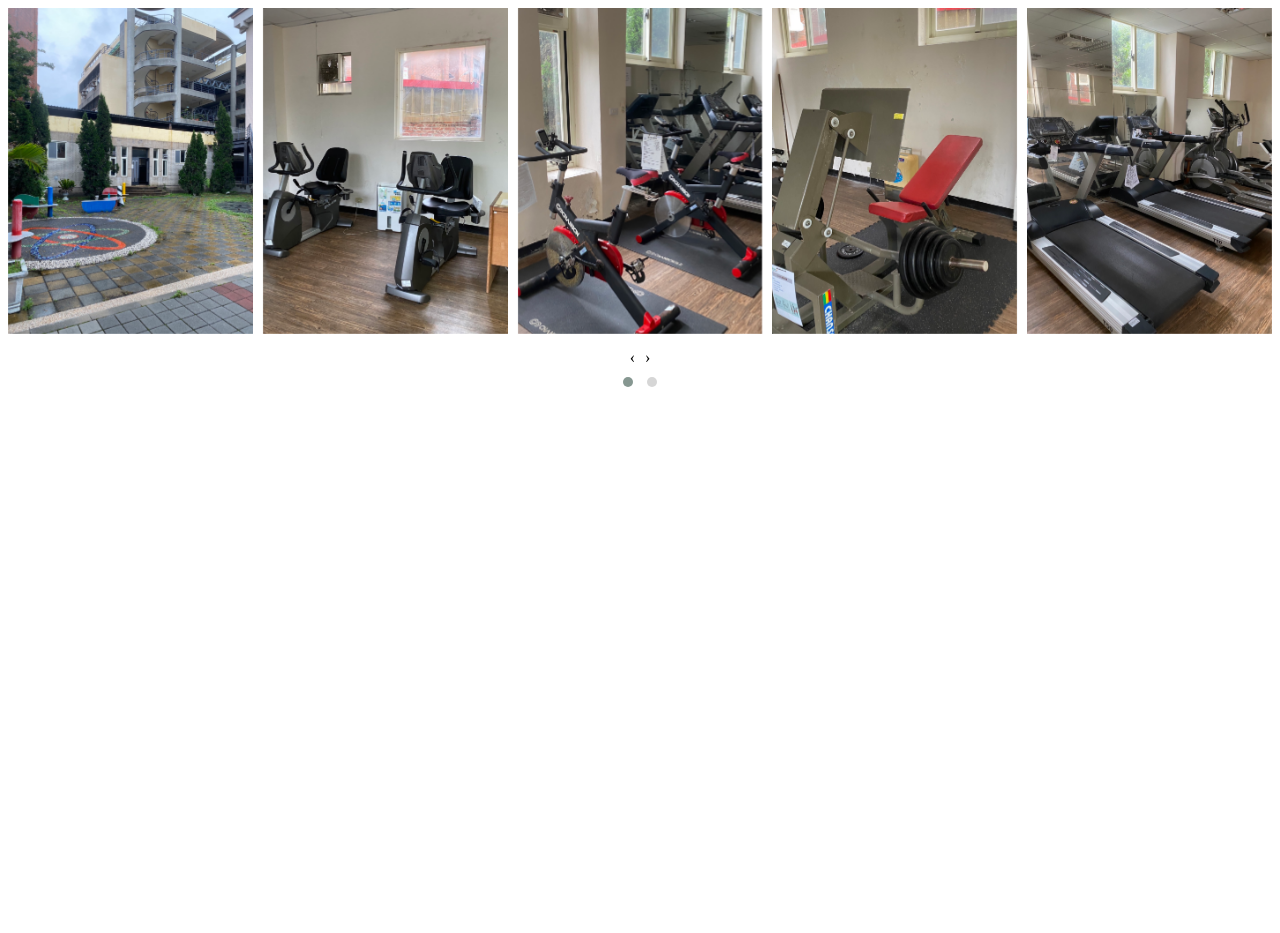
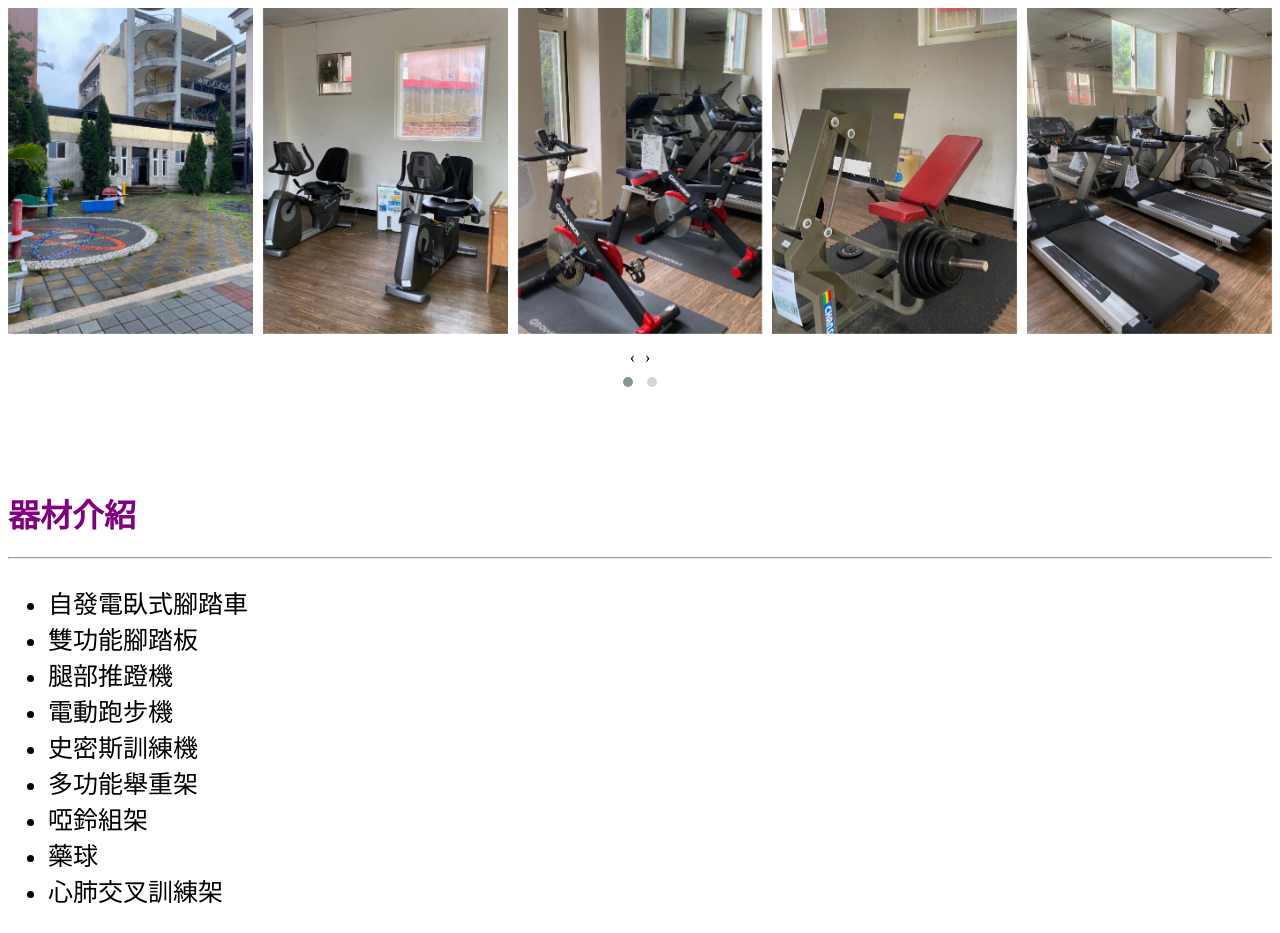
Before and after one commit to lyjray423/sport, a plain HTML site: page index.html in a window 1280 px wide. Before the commit the page ends 800 px from the top, so only its background shows below. Drawn offline with Linux system fonts and the light colour scheme.

Commit message:
Update index.html

```diff
--- a/index.html
+++ b/index.html
@@ -25,7 +25,20 @@
     <img src="9.jpg">
   </div>
 
-
+<br><br><br><br>
+    <h1 style="color: purple;">器材介紹</h1>
+    <hr>
+    <ul style="font-size: 25px;">
+      <li>自發電臥式腳踏車</li>
+      <li>雙功能腳踏板</li>
+      <li>腿部推蹬機</li>
+      <li>電動跑步機</li>
+      <li>史密斯訓練機</li>
+      <li>多功能舉重架</li>
+      <li>啞鈴組架</li>
+      <li>藥球</li>
+      <li>心肺交叉訓練架</li>
+    </ul>
 
 
 
```
